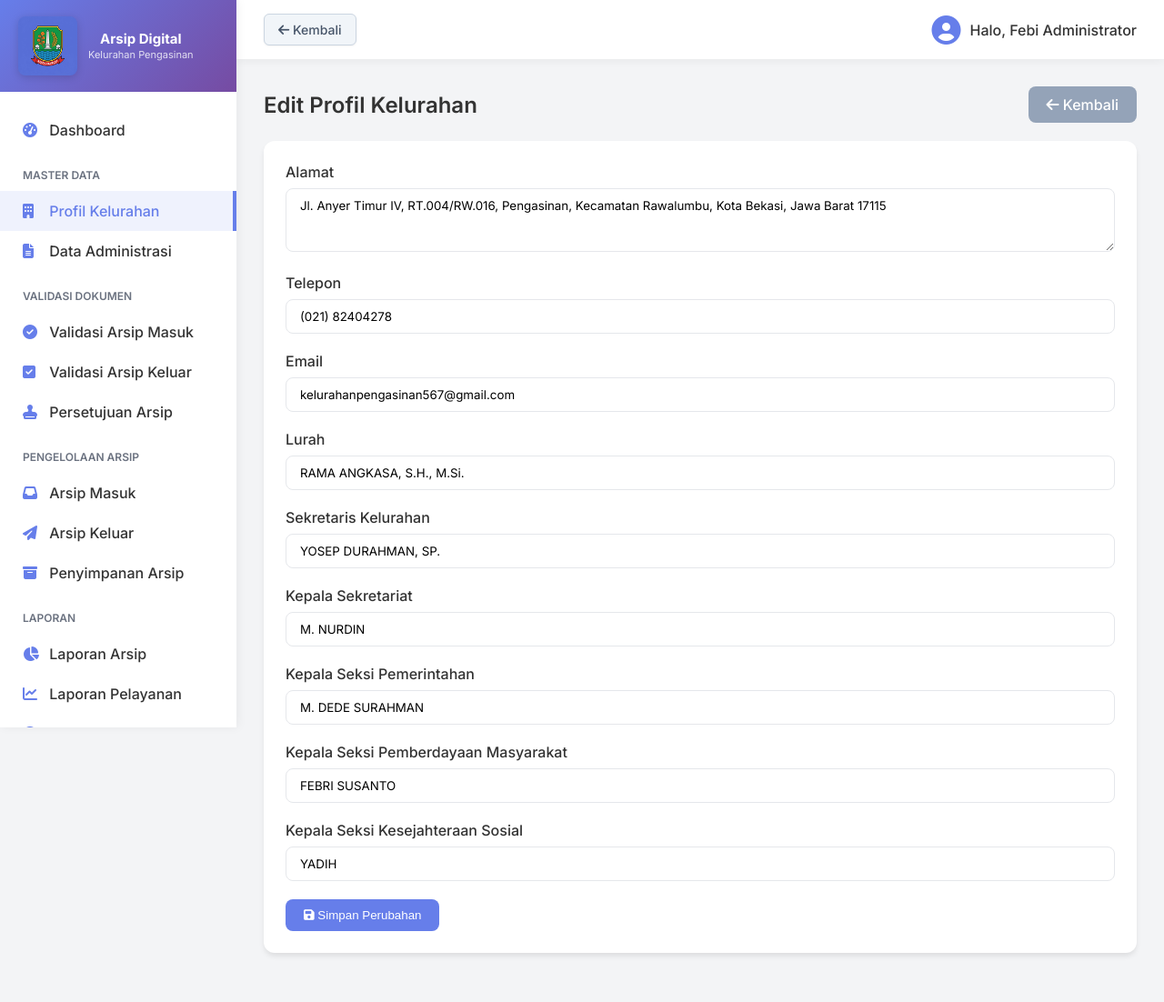
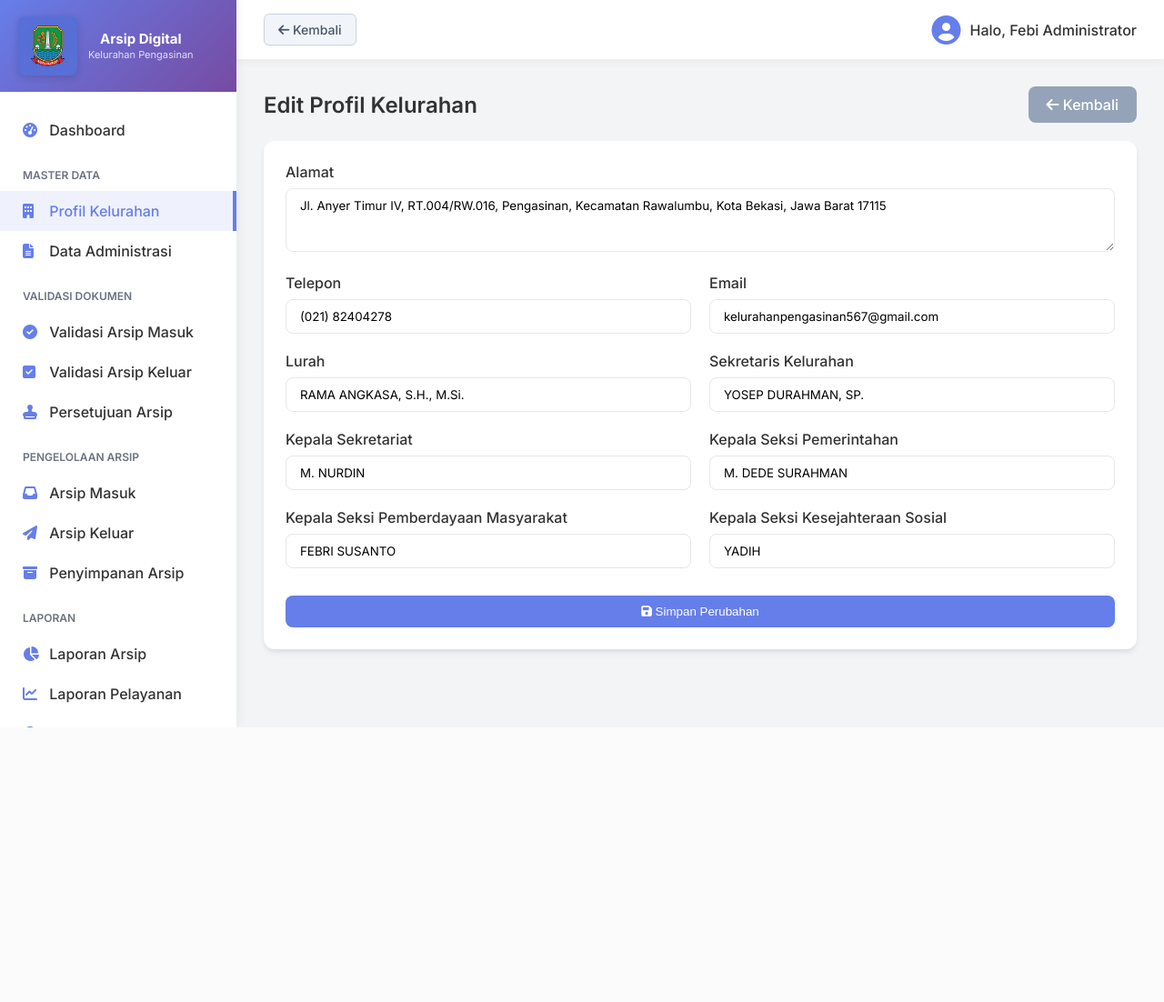
Before and after one commit to febbyalfia06-ai/arsipdigital, a PHP site: page /sekretaris/edit_profil_kelurahan.php in a window 1280 px wide. Shown: the whole page at 91% size. After the commit the page ends 800 px from the top, so only its background shows below. Run offline with PHP 8.4, Linux system fonts and the light colour scheme; a user stored in the database is signed in; data comes from the database, SQL or seed files in the repository; some libraries are stand-ins or nearby versions.

Commit message:
style: apply grid layout to edit_profil_kelurahan form

```diff
--- a/sekretaris/edit_profil_kelurahan.php
+++ b/sekretaris/edit_profil_kelurahan.php
@@ -51,7 +51,8 @@ if ($_SERVER['REQUEST_METHOD'] == 'POST') {
 <div class="card">
     <?php if(isset($error)) echo "<div class='alert' style='background:#fee2e2; color:#991b1b;'>$error</div>"; ?>
     <form action="" method="POST">
-        <div class="form-group">
+        <div class="form-grid">
+            <div class="form-group col-span-full">
                 <label>Alamat</label>
                 <textarea name="alamat" class="form-control" rows="3" required><?= htmlspecialchars($profil['alamat']) ?></textarea>
             </div>
@@ -87,7 +88,8 @@ if ($_SERVER['REQUEST_METHOD'] == 'POST') {
                 <label>Kepala Seksi Kesejahteraan Sosial</label>
                 <input type="text" name="kasi_kesejahteraan" class="form-control" value="<?= htmlspecialchars($profil['kasi_kesejahteraan']) ?>" required>
             </div>
-        <button type="submit" class="btn"><i class="fas fa-save"></i> Simpan Perubahan</button>
+        </div>
+        <button type="submit" class="btn" style="width: 100%; margin-top: 10px;"><i class="fas fa-save"></i> Simpan Perubahan</button>
     </form>
 </div>
 
```
Lines whose indentation alone changed are shown as unchanged.
